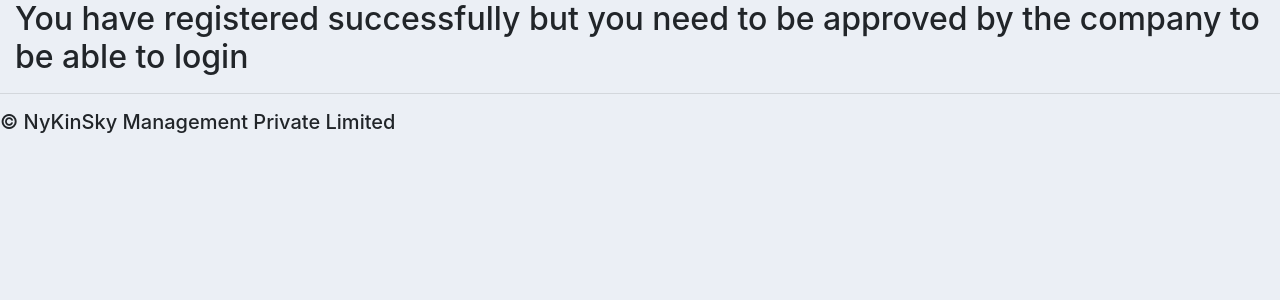
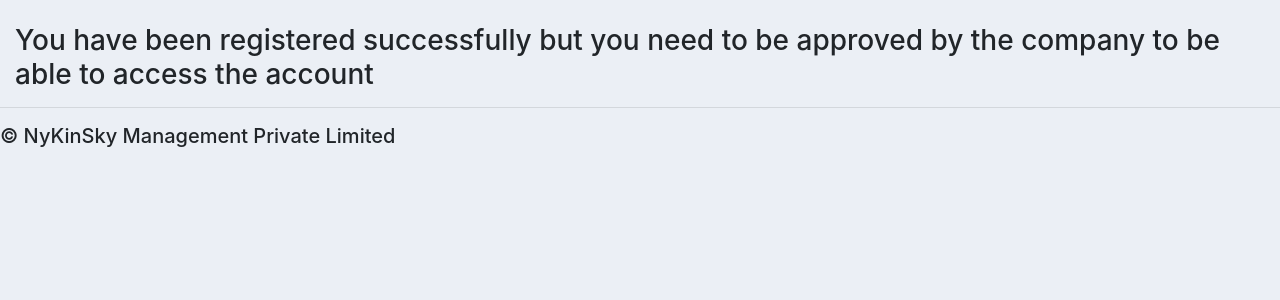
Before and after one commit to karthik-nykinsky/Financial-Services, a Django app: template accounts/templates/accounts/temporary-partner.html in a window 1280 px wide. Shown: the part 61-361 px from the top of the page. Run offline with Django 3.2, Linux system fonts and the light colour scheme; the template is opened without the code that fills it, so the values that code supplies are empty; some libraries are stand-ins or nearby versions.

Commit message:
Updated readme and requirements.txt

```diff
--- a/accounts/templates/accounts/client-deliveredorders.html
+++ b/accounts/templates/accounts/client-deliveredorders.html
@@ -1,6 +1,7 @@
 {%  extends 'accounts/main.html' %}
 
 {% block content %}
+<br>
 <div class="row">
 	<div class="col-md">
 		<div class="card card-body">
--- a/accounts/templates/accounts/client-orders.html
+++ b/accounts/templates/accounts/client-orders.html
@@ -1,7 +1,7 @@
 {%  extends 'accounts/main.html' %}
 
 {% block content %}
-
+<br>
 <div class="row">
 	<div class="col-md">
 		<div class="card card-body">
--- a/accounts/templates/accounts/partner-deliveredorders.html
+++ b/accounts/templates/accounts/partner-deliveredorders.html
@@ -1,6 +1,7 @@
 {%  extends 'accounts/main.html' %}
 
 {% block content %}
+<br>
 <div class="row">
     <div class="col-md">
         <div class="card card-body">
--- a/accounts/templates/accounts/partner-pendingorders.html
+++ b/accounts/templates/accounts/partner-pendingorders.html
@@ -1,7 +1,7 @@
 {%  extends 'accounts/main.html' %}
 
 {% block content %}
-
+<br>
 <div class="row">
     <div class="col-md">
         <div class="card card-body">
--- a/accounts/templates/accounts/temporary-partner.html
+++ b/accounts/templates/accounts/temporary-partner.html
@@ -1,7 +1,7 @@
 {% extends 'accounts/main.html' %}
 
 {% block content %}
-
-<h2>You have registered successfully but you need to be approved by the company to be able to login</h2>
+<br>
+<h3>You have been registered successfully but you need to be approved by the company to be able to access the account</h3>
 
 {% endblock %}
--- a/requirements.txt
+++ b/requirements.txt
@@ -1,5 +1,6 @@
 asgiref==3.2.7
 Django==3.0.6
+Pillow==7.2.0
 psycopg2==2.8.5
 pytz==2020.1
 sqlparse==0.3.1
```
Also changed, not shown: README.md.
